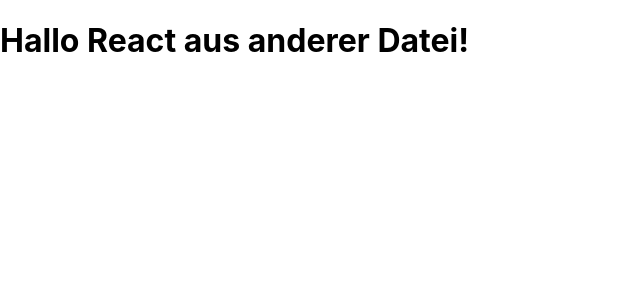
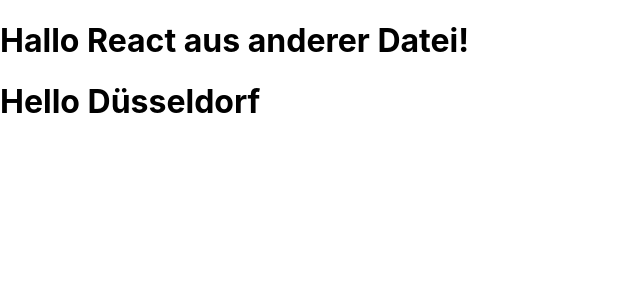
Before and after one commit to SuoraGmbH/react-camp-2022-12, a React (Create React App) app: page / in a window 1280 px wide. Shown: the top 300 px of the page, without its empty margins (0-640 px from the left). Built offline with nearby package versions, Linux system fonts and the light colour scheme.

Commit message:
Create Welcome Component

```diff
--- a/src/App.tsx
+++ b/src/App.tsx
@@ -1,5 +1,16 @@
+import Welcome from "./Welcome";
+import { ComponentProps } from "react";
+
+// Example on how to get the type of props of a component
+// const welcomeProps: ComponentProps<typeof Welcome> = { city: "some city" };
+
 function App() {
-  return <h1>Hallo React aus anderer Datei!</h1>;
+  return (
+    <div>
+      <h1>Hallo React aus anderer Datei!</h1>
+      <Welcome city="Düsseldorf" />
+    </div>
+  );
 }
 
 export default App;
--- /dev/null
+++ b/src/Welcome.tsx
@@ -0,0 +1,11 @@
+import React from "react";
+
+interface Props {
+  city: string;
+}
+
+function Welcome({ city }: Props): JSX.Element {
+  return <h1>Hello {city}</h1>;
+}
+
+export default Welcome;
```
